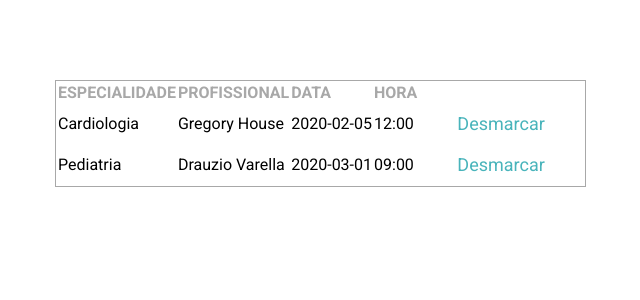
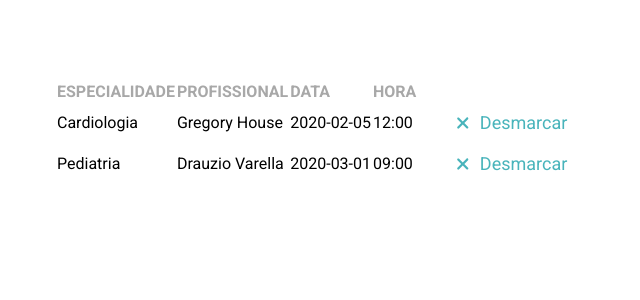
Before and after one commit to brunosilva/medicar, a Next.js app: page /appointments in a window 1280 px wide. Shown: the top 300 px of the page, without its empty margins (25-665 px from the left). Built offline with nearby package versions, Linux system fonts and the light colour scheme.

Commit message:
refactor: :zap: change table

```diff
--- a/components/Table/index.tsx
+++ b/components/Table/index.tsx
@@ -1,31 +1,35 @@
 
 import { Button } from "../Button";
+import Icon from "../Icon";
 import { mockDataAppointments } from "./mock";
-import { TableComponent, TBody, TH, THead } from "./style";
+import { TableComponent, TH, TR } from "./style";
 
 
 export default function Table() {
   return (
     <TableComponent>
-      <THead>
-        <TH>ESPECIALIDADE</TH>
-        <TH>PROFISSIONAL</TH>
-        <TH>DATA</TH>
-        <TH>HORA</TH>
-        <TH></TH>
-      </THead>
+      <thead>
+        <TR>
+          <TH>ESPECIALIDADE</TH>
+          <TH>PROFISSIONAL</TH>
+          <TH>DATA</TH>
+          <TH>HORA</TH>
+          <TH></TH>
+        </TR>
+      </thead>
+      <tbody>
         {mockDataAppointments.map((item) => {
           return (
-            <TBody key={item.id}>
+            <TR key={item.id}>
               <td>{item.medico.especialidade.nome}</td>
               <td>{item.medico.nome}</td>
               <td>{item.dia}</td>
               <td>{item.horario}</td>
-              <td><Button color="transparent">Desmarcar</Button></td>
-            </TBody>
+              <td><Button color="transparent"><Icon model="close" /> Desmarcar</Button></td>
+            </TR>
           )
         })}
-
+      </tbody>
     </TableComponent>
   )
 }
--- a/components/Table/style.ts
+++ b/components/Table/style.ts
@@ -1,11 +1,10 @@
 import { styled } from "@stitches/react";
 
 export const TableComponent = styled('table', {
-  border: '1px solid #A8A8A8',
   width: '100%',
 })
 
-export const THead = styled('tr', {
+export const TR = styled('tr', {
 
 })
 export const TH = styled('th', {
@@ -13,7 +12,3 @@ export const TH = styled('th', {
   color: '$gray',
   textAlign: 'start',
 })
-
-export const TBody = styled('tr', {
-  border: '1px solid #A8A8A8',
-})
```
